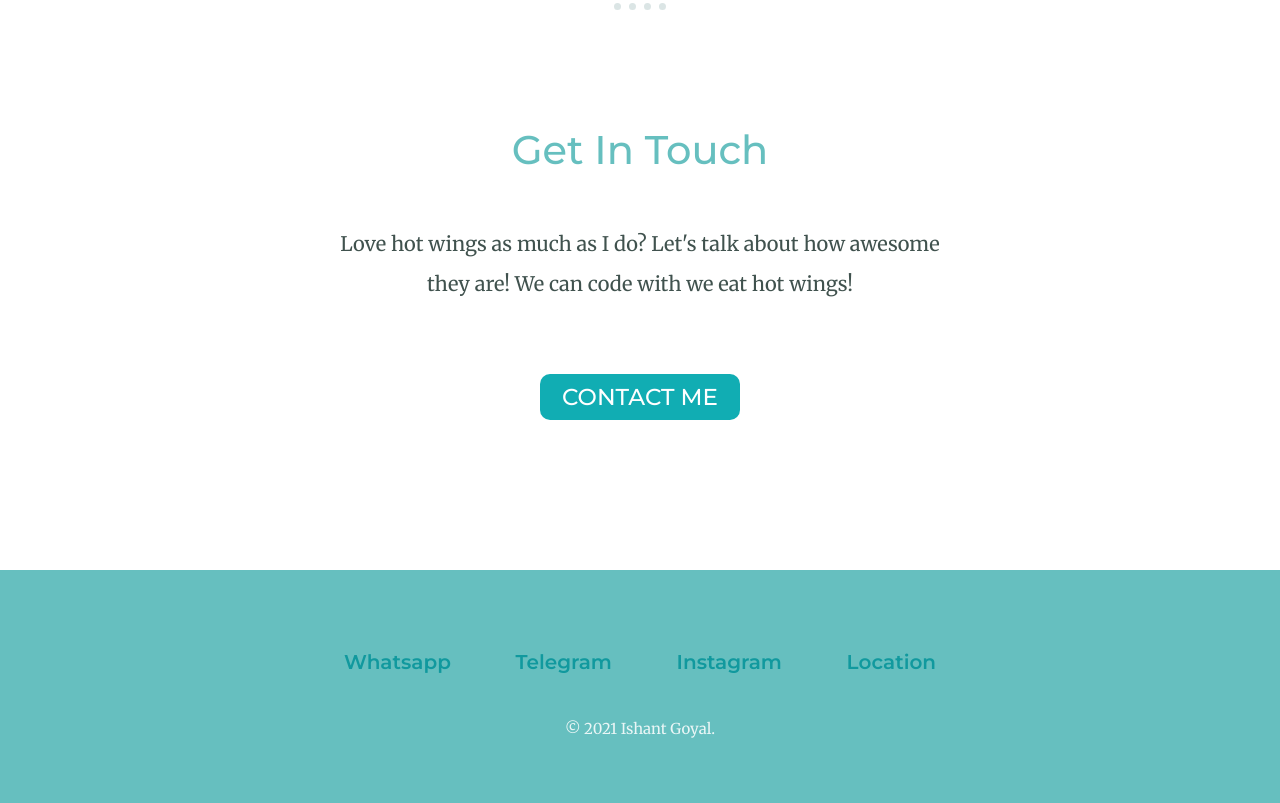
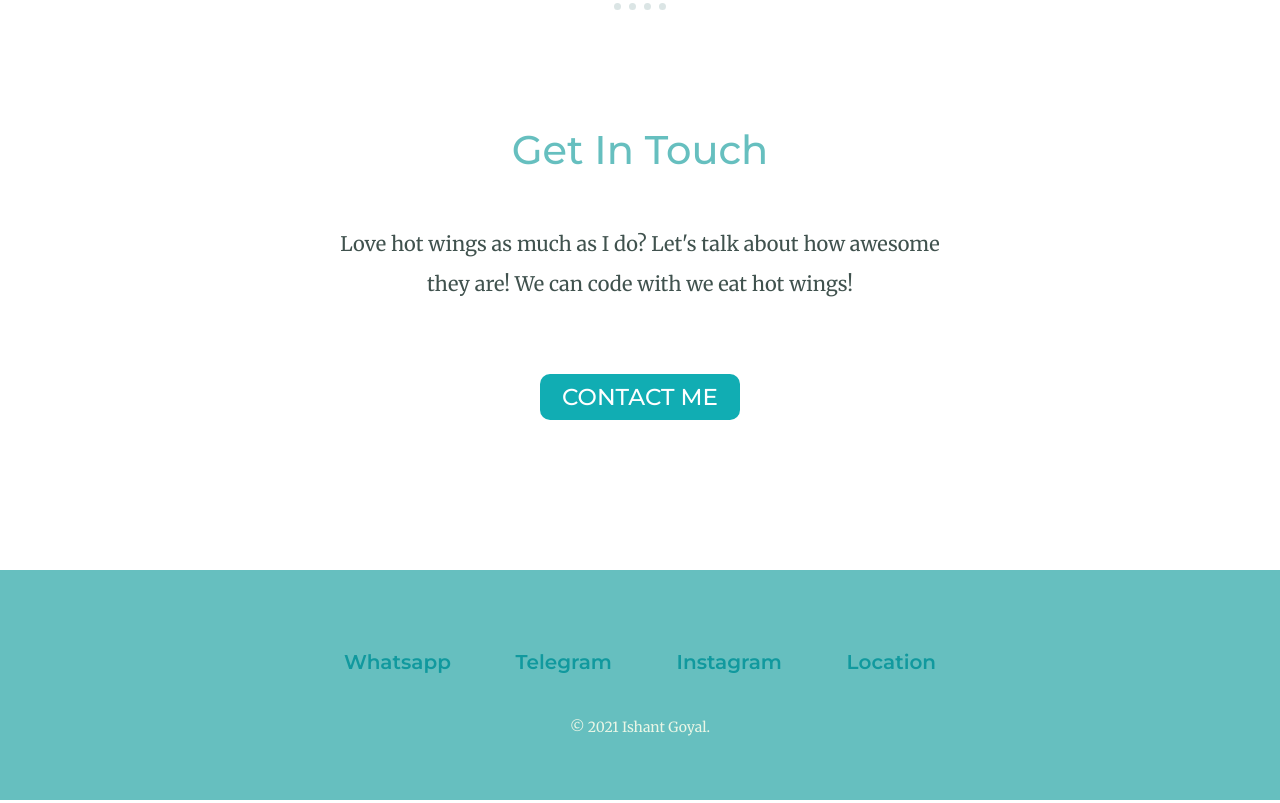
Before and after one commit to coder-saab001/cv, a plain HTML site: page index.html in a window 1280 px wide. Shown: the part 2293-3096 px from the top of the page. Drawn offline with Linux system fonts and the light colour scheme.

Commit message:
Further improvement in CSS

```diff
--- a/css/styles.css
+++ b/css/styles.css
@@ -89,13 +89,11 @@ hr{
 .btn {
     margin: 50px;
     border-radius: 10px;
-    /* height: 50px; */
     color: #FFFFFF;
     font-family: 'Montserrat', sans-serif;
     width: 200px;
     font-size: 23px;
     font-weight: 500;
-    /* padding: 5px; */
     background-color: #11ADB3;
     text-decoration: none;
     display: inline-block;
@@ -126,11 +124,11 @@ hr{
 #bottom-cloud {
     position: absolute;
     left: 400px;
-    bottom: 300px;
+    bottom: 302px;
 }
 
 #copyright{
-    color: #EAF6F6;
-    font-size: 15px;
+    color: #EAF6E6;
+    font-size: 14px;
     /* margin: 50px; */
 }
```
